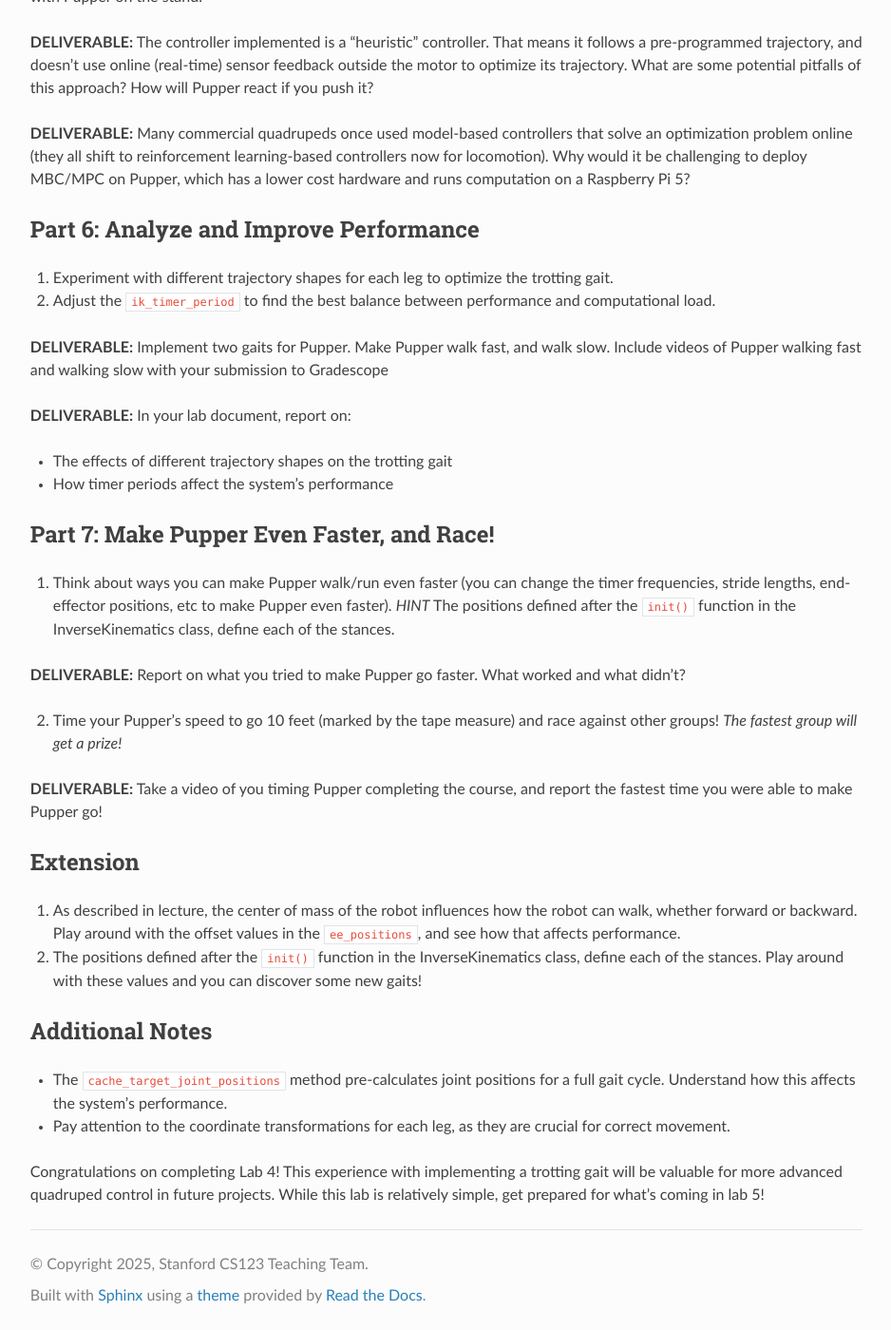
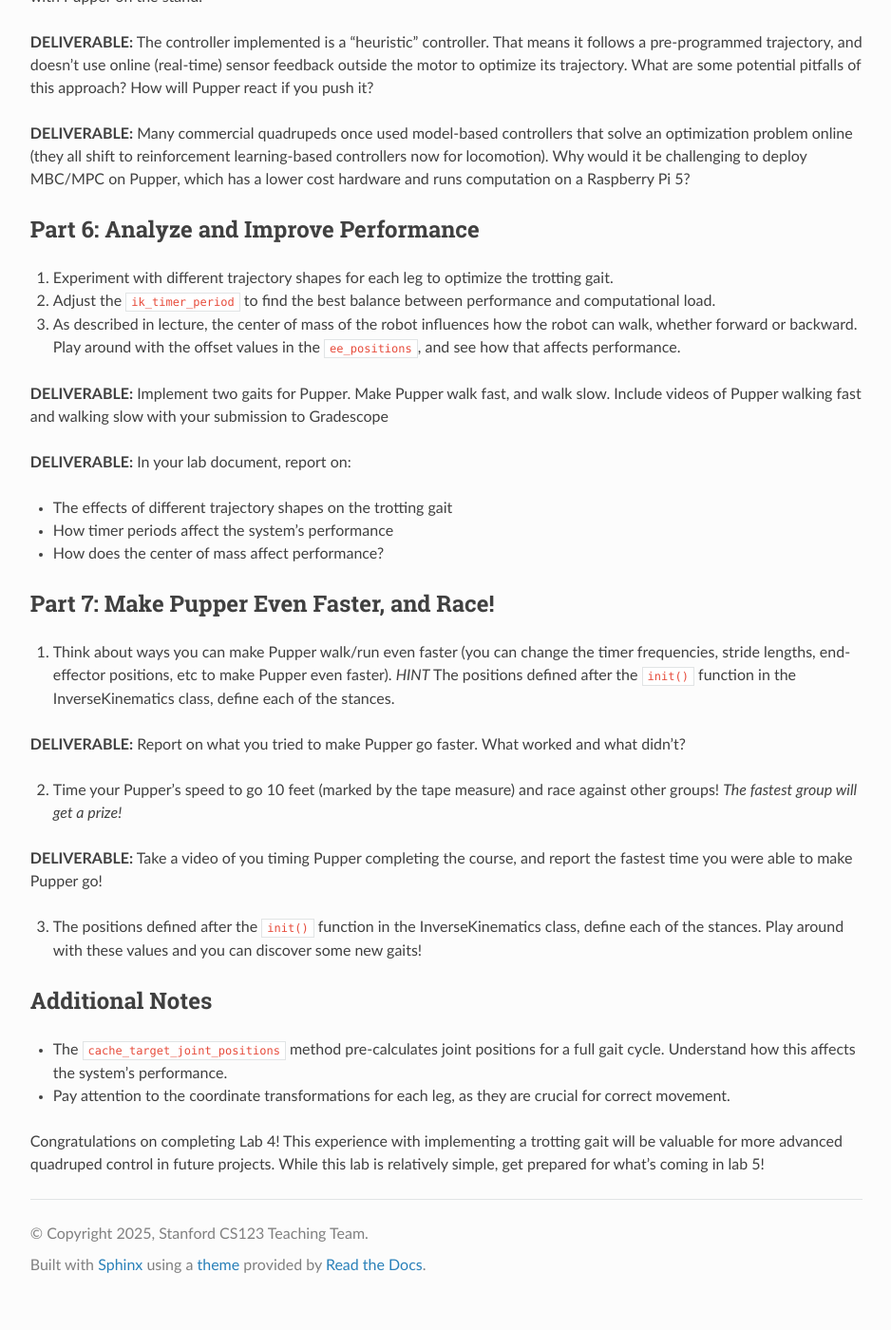
Before and after one commit to cs123-stanford/cs123-stanford, a Sphinx documentation site: the page built from docs/schedule/labs/spring-25/lab-4.rst, in a window 1280 px wide and 1400 px high, scrolled down 2451 px. Shown: the whole window at 95% size, without its empty margins (320-1258 px from the left). Built offline with Sphinx 7.4.7 and the Read the Docs theme 3.1.0, drawn with Linux system fonts in a browser that asks for light colours; after the commit the page ends 3819 px from its top, so only the background shows below that; some of the changed lines change nothing that is shown.

Commit message:
Update lab-4.rst

```diff
--- a/docs/schedule/labs/spring-25/lab-4.rst
+++ b/docs/schedule/labs/spring-25/lab-4.rst
@@ -109,12 +109,15 @@
 
 2. Adjust the ``ik_timer_period`` to find the best balance between performance and computational load.
 
+3. As described in lecture, the center of mass of the robot influences how the robot can walk, whether forward or backward. Play around with the offset values in the ``ee_positions``, and see how that affects performance.
+
 **DELIVERABLE:** Implement two gaits for Pupper. Make Pupper walk fast, and walk slow. Include videos of Pupper walking fast and walking slow with your submission to Gradescope
 
 **DELIVERABLE:** In your lab document, report on:
 
 - The effects of different trajectory shapes on the trotting gait
 - How timer periods affect the system's performance
+- How does the center of mass affect performance?
 
 Part 7: Make Pupper Even Faster, and Race!
 ------------------------------------------
@@ -127,12 +130,7 @@
 
 **DELIVERABLE:** Take a video of you timing Pupper completing the course, and report the fastest time you were able to make Pupper go!
 
-Extension
----------
-
-1. As described in lecture, the center of mass of the robot influences how the robot can walk, whether forward or backward. Play around with the offset values in the ``ee_positions``, and see how that affects performance.
-
-2. The positions defined after the ``init()`` function in the InverseKinematics class, define each of the stances. Play around with these values and you can discover some new gaits!
+3. The positions defined after the ``init()`` function in the InverseKinematics class, define each of the stances. Play around with these values and you can discover some new gaits!
 
 Additional Notes
 ----------------
```
